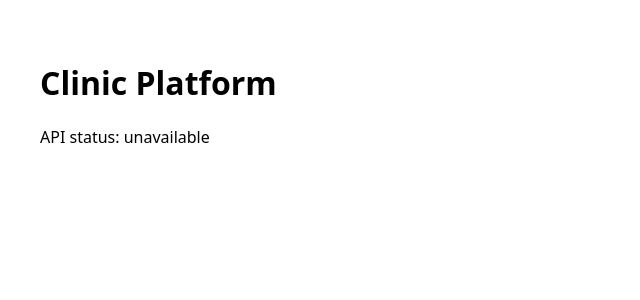
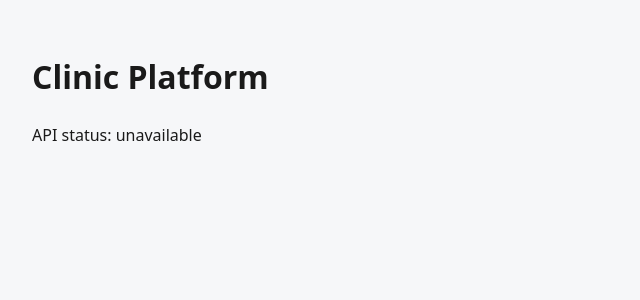
Before and after one commit to LovethChinenyenwaEU-dev/Africa-clinic-platform, a Next.js app in the folder frontend/: page / in a window 1280 px wide. Shown: the top 300 px of the page, without its empty margins (0-640 px from the left). Built offline with nearby package versions, Linux system fonts and the light colour scheme; no server answers.

Commit message:
feat(frontend): add providers, global styles and the root layout

```diff
--- /dev/null
+++ b/frontend/src/app/globals.css
@@ -0,0 +1,80 @@
+:root {
+  --text: #1a1a1a;
+  --border: #c9c9c9;
+  --accent: #1b5e8c;
+  --danger: #b00020;
+}
+
+* {
+  box-sizing: border-box;
+}
+
+body {
+  margin: 0;
+  font-family: system-ui, sans-serif;
+  color: var(--text);
+  background: #f6f7f9;
+  line-height: 1.5;
+}
+
+.page {
+  max-width: 28rem;
+  margin: 0 auto;
+  padding: 3rem 1rem;
+}
+
+.card {
+  display: grid;
+  gap: 1rem;
+  padding: 1.5rem;
+  background: #fff;
+  border: 1px solid var(--border);
+  border-radius: 0.5rem;
+}
+
+.field {
+  display: grid;
+  gap: 0.25rem;
+}
+
+label {
+  font-weight: 600;
+}
+
+input {
+  padding: 0.6rem 0.75rem;
+  border: 1px solid var(--border);
+  border-radius: 0.375rem;
+  font: inherit;
+}
+
+input[aria-invalid="true"] {
+  border-color: var(--danger);
+}
+
+.button {
+  padding: 0.65rem 1rem;
+  border: 0;
+  border-radius: 0.375rem;
+  background: var(--accent);
+  color: #fff;
+  font: inherit;
+  font-weight: 600;
+  cursor: pointer;
+}
+
+.button:disabled {
+  opacity: 0.6;
+  cursor: not-allowed;
+}
+
+.error {
+  margin: 0;
+  color: var(--danger);
+  font-size: 0.9rem;
+}
+
+:focus-visible {
+  outline: 3px solid #f2a900;
+  outline-offset: 2px;
+}
--- a/frontend/src/app/layout.tsx
+++ b/frontend/src/app/layout.tsx
@@ -1,4 +1,7 @@
 import type { ReactNode } from "react";
+
+import "./globals.css";
+import { Providers } from "./providers";
 
 export const metadata = {
   title: "Clinic Platform",
@@ -8,7 +11,9 @@ export const metadata = {
 export default function RootLayout({ children }: { children: ReactNode }) {
   return (
     <html lang="en">
-      <body>{children}</body>
+      <body>
+        <Providers>{children}</Providers>
+      </body>
     </html>
   );
 }
--- /dev/null
+++ b/frontend/src/app/providers.tsx
@@ -0,0 +1,11 @@
+"use client";
+
+import { QueryClient, QueryClientProvider } from "@tanstack/react-query";
+import { useState, type ReactNode } from "react";
+
+export function Providers({ children }: { children: ReactNode }) {
+  const [client] = useState(
+    () => new QueryClient({ defaultOptions: { mutations: { retry: false } } }),
+  );
+  return <QueryClientProvider client={client}>{children}</QueryClientProvider>;
+}
```
